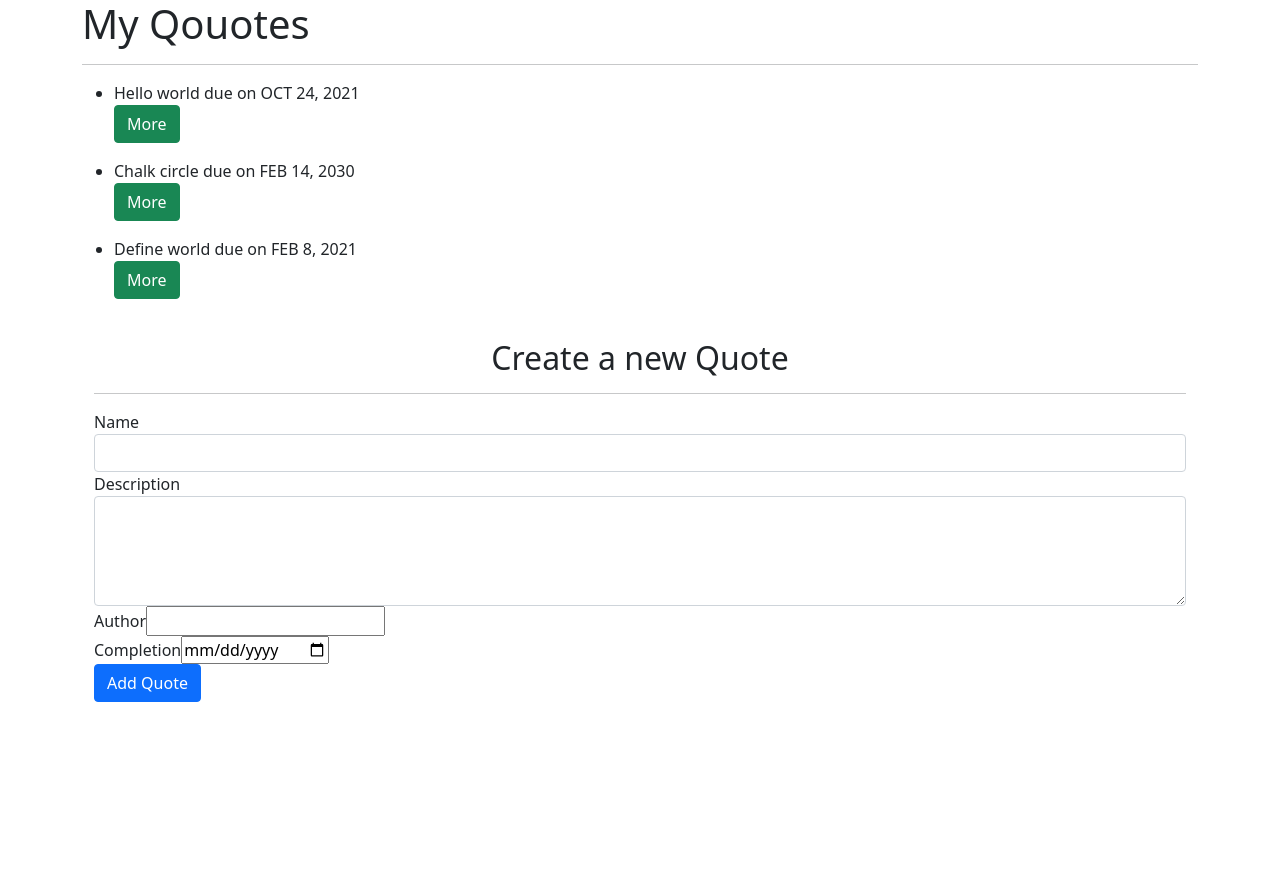
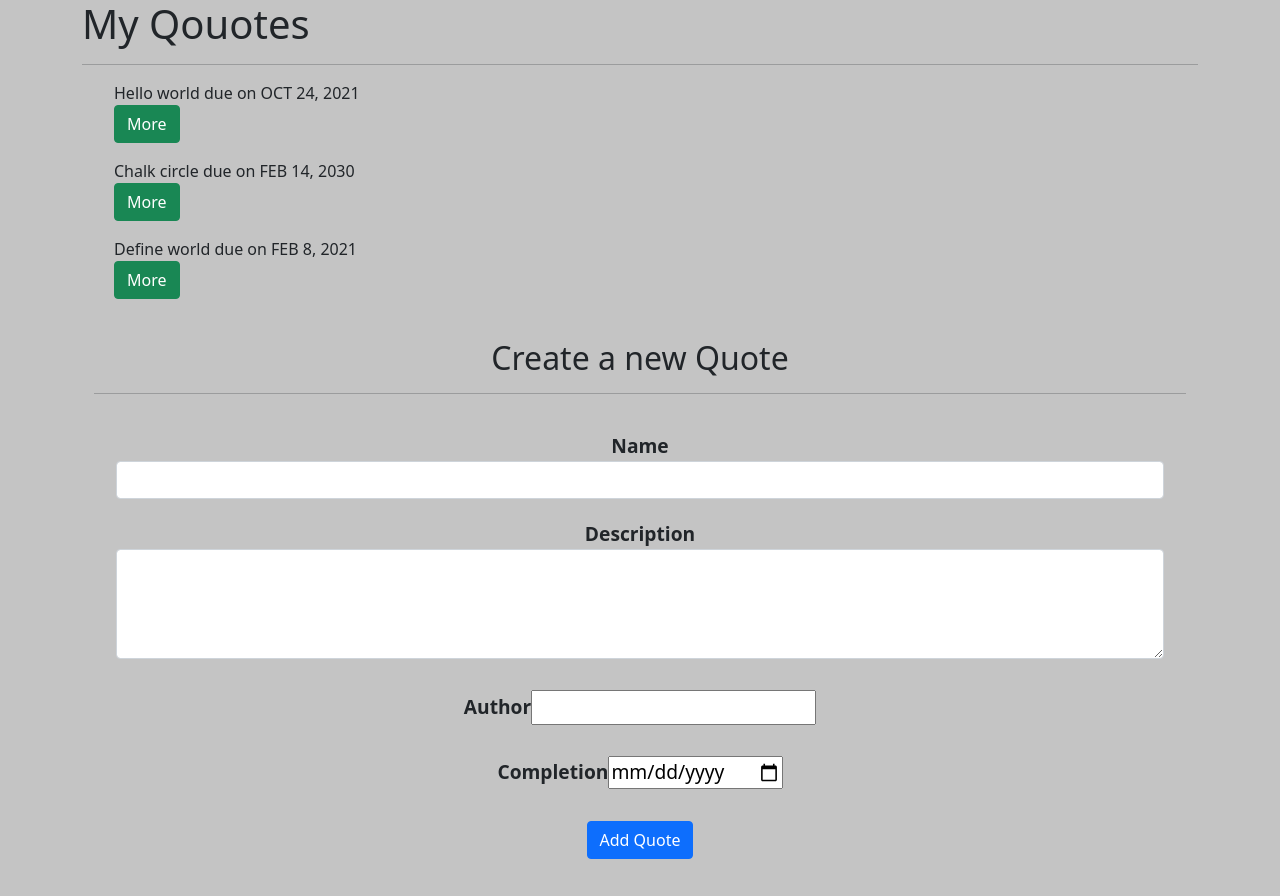
Before and after one commit to edwinkim16/Quotes-, an Angular app: page / in a window 1280 px wide. Before the commit the page ends 800 px from the top, so only its background shows below. Built offline with nearby package versions, Linux system fonts and the light colour scheme.

Commit message:
styling of form

```diff
--- a/src/app/quote-detail/quote-detail.component.html
+++ b/src/app/quote-detail/quote-detail.component.html
@@ -1,6 +1,7 @@
 <p>
     {{quote.description}} <br>
-    {{quote.author}}
+    <style> </style>
+    written by {{quote.author}}
 </p>
 <p>This goal will be complete in {{quote.completeDate|dateCount}} days</p>
 
--- a/src/app/quote-form/quote-form.component.html
+++ b/src/app/quote-form/quote-form.component.html
@@ -24,7 +24,7 @@
             </div>
 
         </div>
-        <div class="form-group">
+        <div class="form-group" id="author1">
             <label for="author">Author</label>
             <input type='text' id="author" [(ngModel)]="newQuote.author"
             name="author" #author="ngModel"  required>
@@ -33,7 +33,7 @@
             </div>
 
         </div>
-        <div class="form-group">
+        <div class="form-group" id="complete1">
             <label for="complete">Completion</label>
             <input type='date' id="complete"  [(ngModel)]="newQuote.completeDate" name="completeDate"
             #completeDate="ngModel" required>
@@ -42,6 +42,6 @@
               </div>
 
         </div>
-        <button type="submit" class="btn btn-primary">Add Quote</button>
+        <button type="submit" class="btn btn-primary" id="addition">Add Quote</button>
     </form>
   </div>
--- a/src/styles.css
+++ b/src/styles.css
@@ -1 +1,25 @@
 /* You can add global styles to this file, and also import other style files */
+body{
+    background-color:#C4C4C4;
+}
+ form{
+     padding: 2%;
+     text-align: center;
+     font-size: larger;
+     font-weight: bold;
+ }
+ #description1{
+    margin-top: 2%;
+ }
+ #author1{
+     margin-top: 3%;
+ }
+ #complete1{
+    margin-top: 3%;
+ }
+ #addition{
+     margin-top: 3%;
+ }
+ ul{
+     list-style: none;
+ }
```
